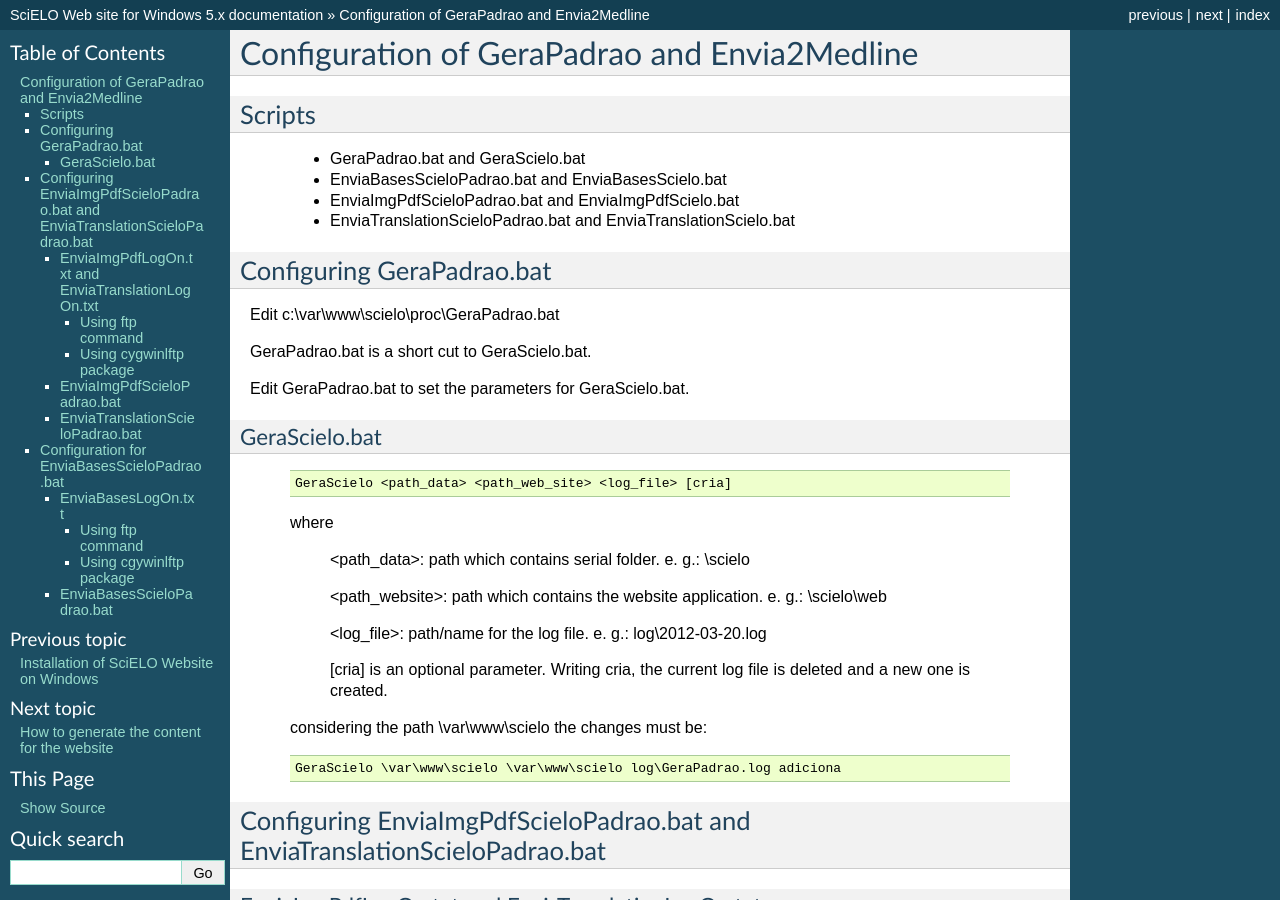
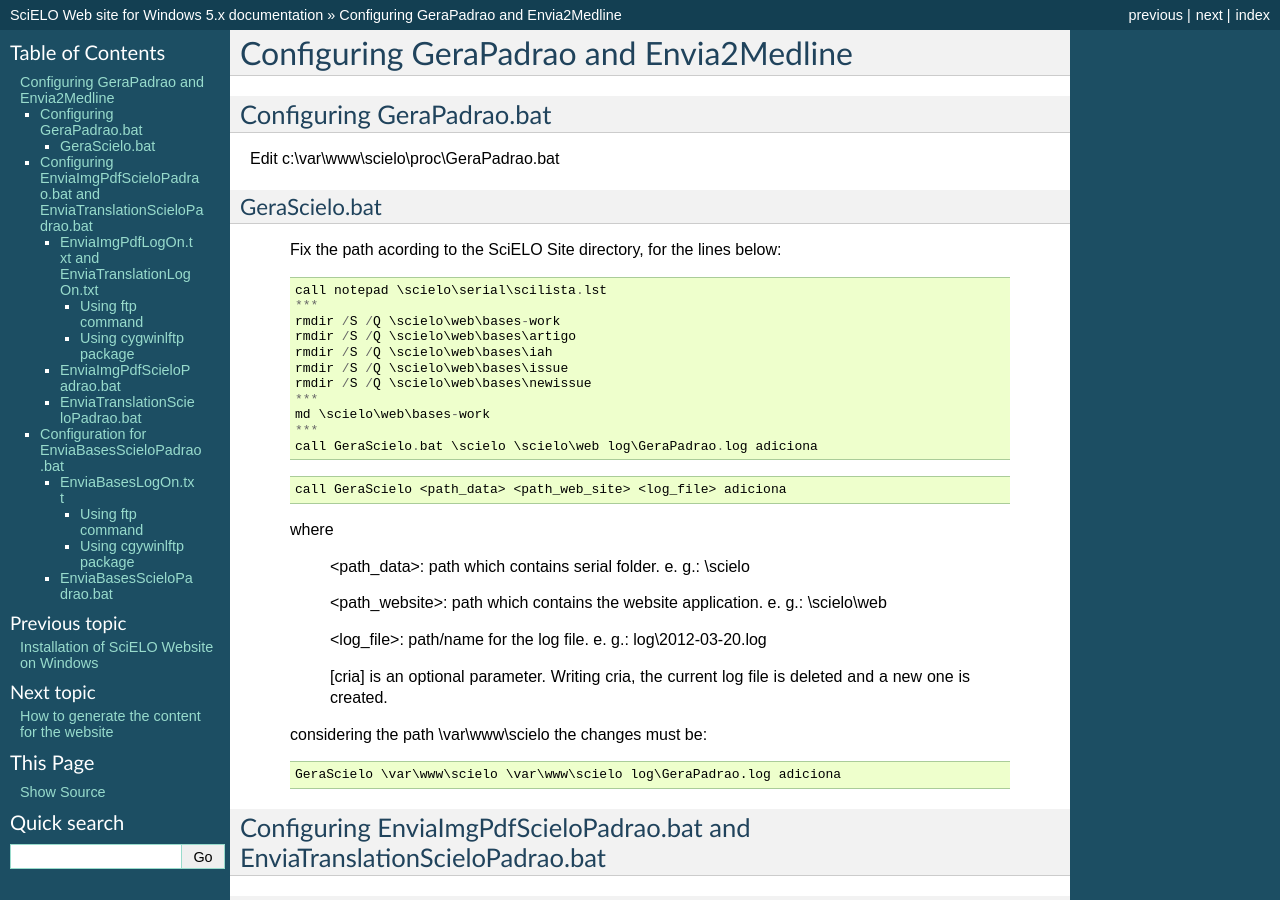
Before and after one commit to scieloorg/Web-Windows, a Sphinx documentation site: the page built from docs/source/howtoconfigure.rst, in a window 1280 px wide and 900 px high. Built offline with Sphinx 7.4.7, drawn with Linux system fonts in a browser that asks for light colours; formulas are drawn with MathJax 3; some of the changed text lies outside the part shown.

Commit message:
SciELO Windows Guide

```diff
--- a/docs/source/howtoconfigure.rst
+++ b/docs/source/howtoconfigure.rst
@@ -1,32 +1,33 @@
-=============================================
-Configuration of GeraPadrao and Envia2Medline
-=============================================
-
-Scripts
-=======
-
-    - GeraPadrao.bat and GeraScielo.bat
-    - EnviaBasesScieloPadrao.bat and EnviaBasesScielo.bat
-    - EnviaImgPdfScieloPadrao.bat and EnviaImgPdfScielo.bat
-    - EnviaTranslationScieloPadrao.bat and EnviaTranslationScielo.bat
+========================================
+Configuring GeraPadrao and Envia2Medline
+========================================
 
 Configuring GeraPadrao.bat
 ==========================
 
 Edit c:\\var\\www\\scielo\\proc\\GeraPadrao.bat
 
-GeraPadrao.bat is a short cut to GeraScielo.bat.
-
-Edit GeraPadrao.bat to set the parameters for GeraScielo.bat.
-
 GeraScielo.bat
 --------------
 
+    Fix the path acording to the SciELO Site directory, for the lines below::
+
+        call notepad \scielo\serial\scilista.lst
+        ***
+        rmdir /S /Q \scielo\web\bases-work
+        rmdir /S /Q \scielo\web\bases\artigo
+        rmdir /S /Q \scielo\web\bases\iah
+        rmdir /S /Q \scielo\web\bases\issue
+        rmdir /S /Q \scielo\web\bases\newissue
+        ***
+        md \scielo\web\bases-work
+        ***
+        call GeraScielo.bat \scielo \scielo\web log\GeraPadrao.log adiciona
+
+
     .. code-block:: text
 
-        GeraScielo <path_data> <path_web_site> <log_file> [cria]
-
-
+        call GeraScielo <path_data> <path_web_site> <log_file> adiciona
 
     where
 
--- a/docs/source/howtoinstall_requirements.rst
+++ b/docs/source/howtoinstall_requirements.rst
@@ -15,9 +15,3 @@
             - XSL
             - XML
     - knowledge in Apache Httpd and PHP configuration
-
-.. toctree::
-    :maxdepth: 2
-
-    howtoinstall_apache.rst
-    howtoinstall_php.rst
```
